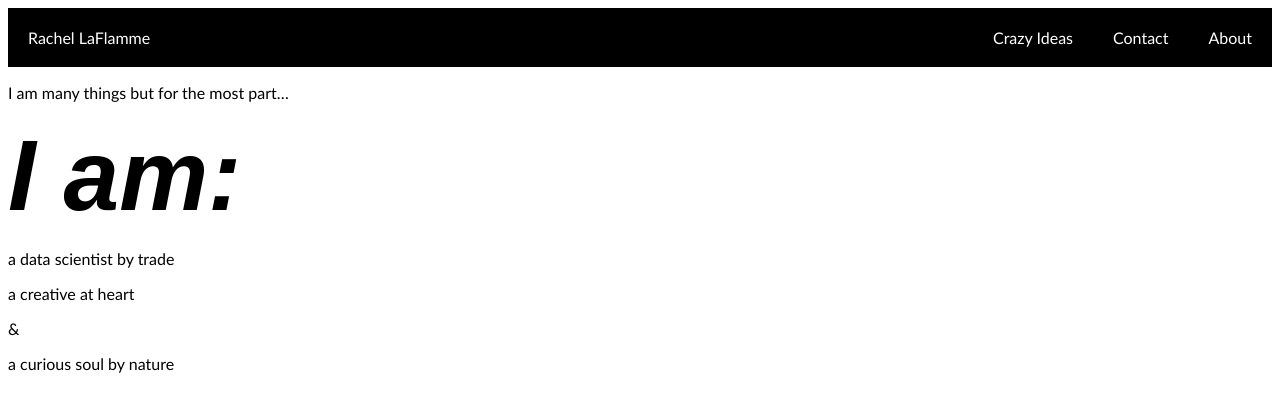
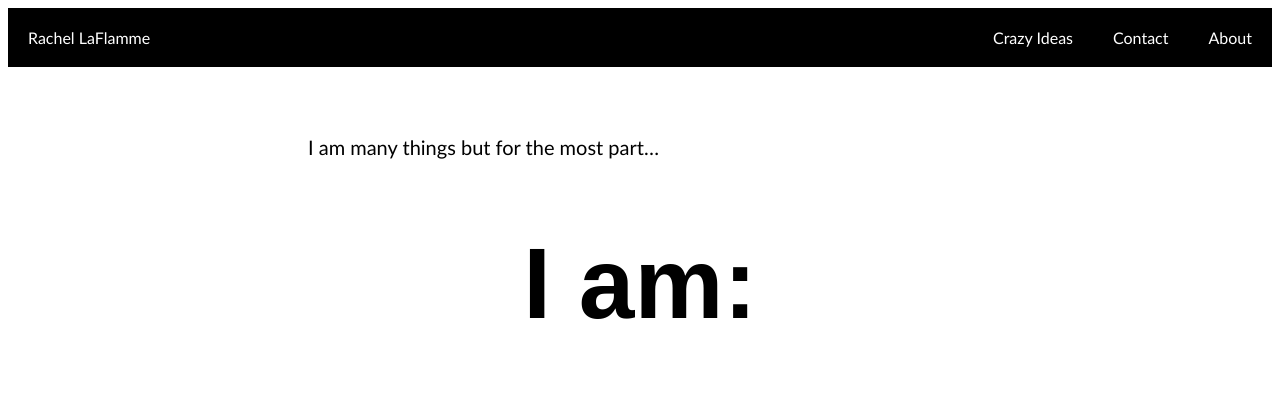
Before and after one commit to rachellaflamme/rachellaflamme.github.io, a plain HTML site: page index.html in a window 1280 px wide. Drawn offline with Linux system fonts and the light colour scheme.

Commit message:
Test font changes

```diff
--- a/index.html
+++ b/index.html
@@ -34,15 +34,21 @@ li a:hover {
 
 p{
 	font-family: optima;
-	font-size: 16px;
+	font-size: 20px;
+  padding: : 100px;
 }
 
-i{
+h1{
 
 	font-family: arial;
 	font-size: 100px;
 	font-weight: bold;
+  text-align: center;
 
+}
+
+.tab {
+ margin-left: 15em
 }
 
 </style>
@@ -59,12 +65,11 @@ i{
 	<li><a href="#crazyideas">Crazy Ideas</a></li>
 </ul>
 
-<p>I am many things but for the most part…</p>
-<i>I am:</i>
-<p>a data scientist by trade</p>
-<p>a creative at heart </p>
-<p>&</p>
-<p>a curious soul by nature</p>
+<p class = "tab"><br>
+<br>
+I am many things but for the most part…</p>
+<h1>I am:</h1>
+
 
 
 
```
